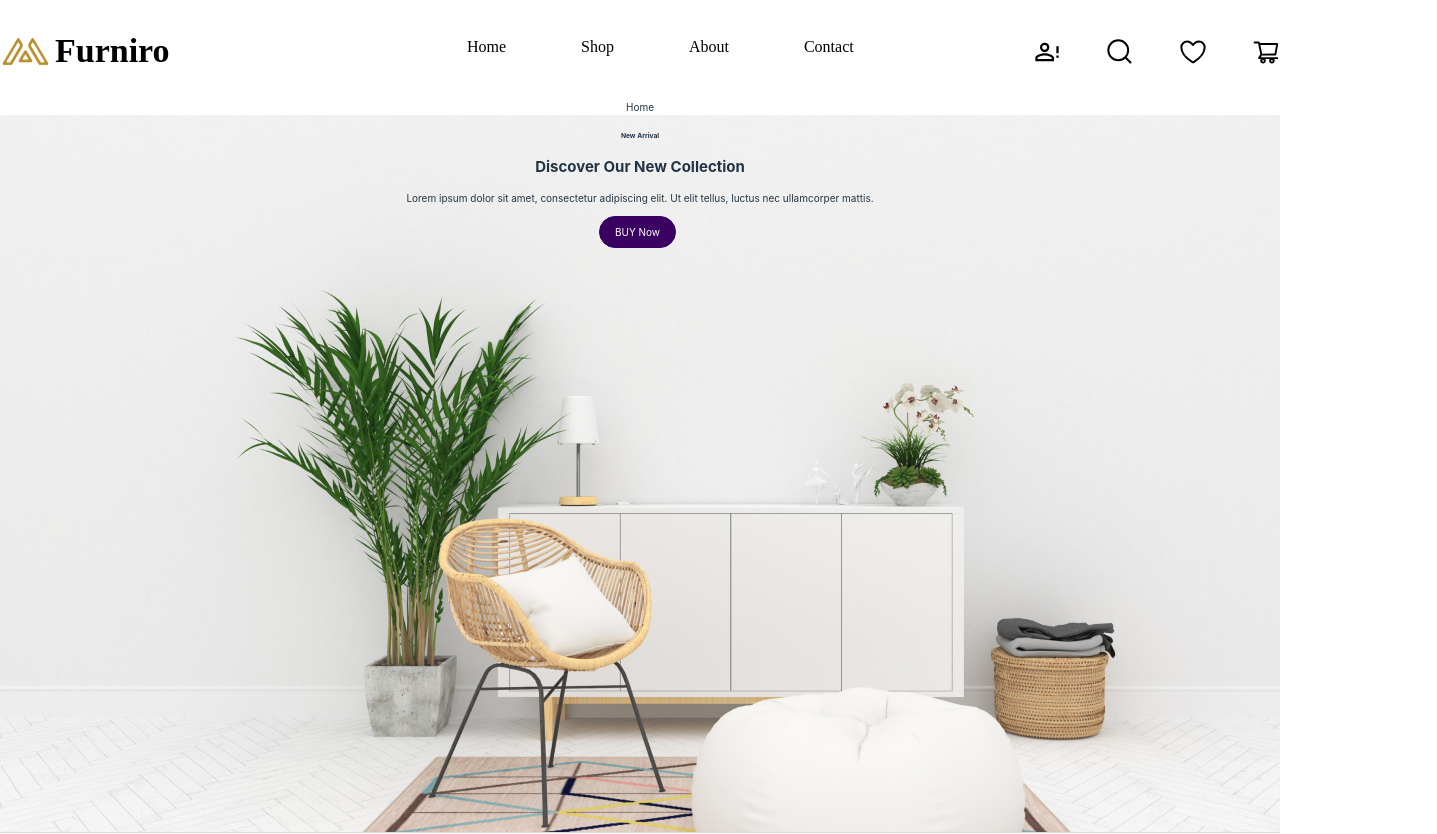
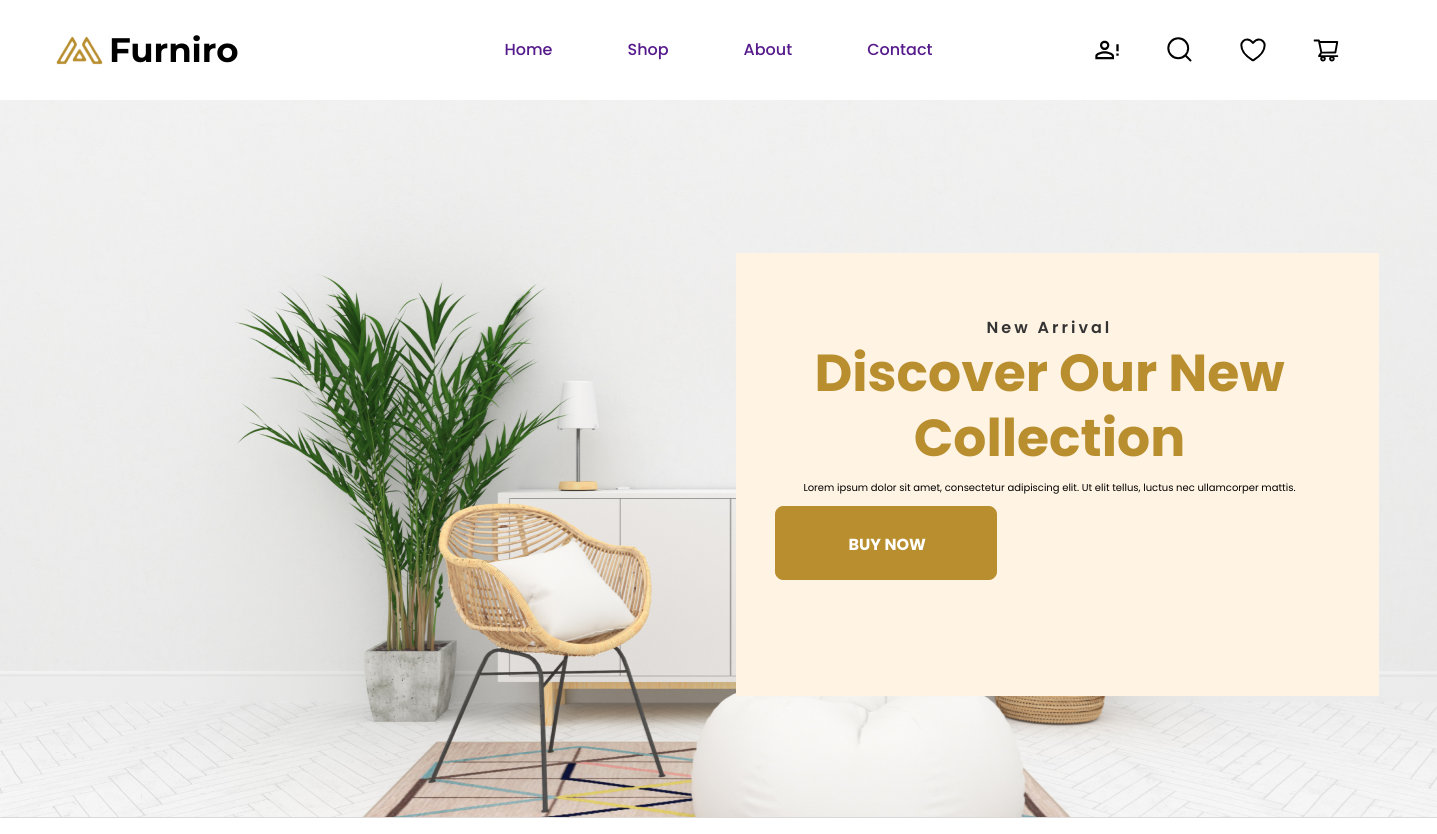
Before and after one commit to SubwaySerfer/e-commerce, a Vue app: page /home in a window 1280 px wide. Shown: the top 834 px of the page, 1437 px wide, since content can reach past the window. Built offline with nearby package versions, Linux system fonts and the light colour scheme.

Commit message:
fix: change styles for header

```diff
--- a/src/App.vue
+++ b/src/App.vue
@@ -20,13 +20,10 @@ export default {
 };
 </script>
 <style scoped>
-* {
-  box-sizing: border-box;
-}
-
 html {
-  font-family: "Roboto", sans-serif;
+  font-family: "Poppins", sans-serif;
   font-size: 10px;
+  color: #000;
 }
 
 body {
@@ -58,4 +55,16 @@ body {
 }
 </style>
 
-<style></style>
+<style>
+h1,
+h2,
+h3,
+h4,
+h5,
+h6 {
+  margin: 0;
+}
+ul {
+  padding-left: 0;
+}
+</style>
--- a/src/components/home/PromoSection.vue
+++ b/src/components/home/PromoSection.vue
@@ -1,13 +1,13 @@
 <template>
   <section class="promo-section">
-    <div>
+    <div class="promo-box">
       <h6>New Arrival</h6>
       <h2>Discover Our New Collection</h2>
       <p>
         Lorem ipsum dolor sit amet, consectetur adipiscing elit. Ut elit tellus,
         luctus nec ullamcorper mattis.
       </p>
-      <base-button>BUY Now</base-button>
+      <base-button class="btn">BUY Now</base-button>
     </div>
   </section>
 </template>
@@ -16,5 +16,39 @@
 .promo-section {
   height: 71.7rem;
   background-image: url("../../assets/image/home/promo-homePage.png");
+  display: flex;
+  justify-content: flex-end;
+  align-items: start;
+  padding-top: 15.3rem;
+  padding-right: 5.8rem;
+}
+.promo-box {
+  display: flex;
+  flex-direction: column;
+  width: 64.3rem;
+  height: 44.3rem;
+  padding: 6.2rem 5.6rem 3.7rem 3.9rem;
+  background-color: #fff3e3;
+}
+.btn {
+  width: 22.2rem;
+  height: 7.4rem;
+}
+h6 {
+  color: #333;
+  /* font-family: Poppins; */
+  font-size: 1.6rem;
+  font-style: normal;
+  font-weight: 600;
+  line-height: normal;
+  letter-spacing: 0.3rem;
+}
+h2 {
+  color: #b88e2f;
+  /* font-family: Poppins; */
+  font-size: 5.2rem;
+  font-style: normal;
+  font-weight: 700;
+  line-height: 6.5rem;
 }
 </style>
--- a/src/components/layout/TheFooter.vue
+++ b/src/components/layout/TheFooter.vue
@@ -39,8 +39,8 @@
 
 <style scoped>
 h4 {
-  color: #000;
-  font-family: Poppins;
+  /* color: #000; */
+  /* font-family: Poppins; */
   font-size: 2.4rem;
   font-style: normal;
   font-weight: 700;
@@ -69,8 +69,8 @@ section {
   gap: 4.6rem;
 }
 a {
-  color: #000;
-  font-family: Poppins;
+  /* color: #000; */
+  /* font-family: Poppins; */
   font-size: 1.6rem;
   font-style: normal;
   font-weight: 500;
@@ -81,7 +81,7 @@ a {
 h6,
 .input-box_label {
   color: #9f9f9f;
-  font-family: Poppins;
+  /* font-family: Poppins; */
   font-size: 1.6rem;
   font-style: normal;
   font-weight: 500;
@@ -91,7 +91,7 @@ h6,
 }
 .adress-info {
   color: #9f9f9f;
-  font-family: Poppins;
+  /* font-family: Poppins; */
   font-size: 1.6rem;
   font-style: normal;
   font-weight: 400;
@@ -108,8 +108,8 @@ ul {
   padding: 0;
 }
 .rights-info {
-  color: #000;
-  font-family: Poppins;
+  /* color: #000; */
+  /* font-family: Poppins; */
   font-size: 1.6rem;
   font-style: normal;
   font-weight: 400;
@@ -134,7 +134,7 @@ input {
   border-bottom: 0.1rem solid #000;
   width: 20rem;
   color: #9f9f9f;
-  font-family: Poppins;
+  /* font-family: Poppins; */
   font-size: 1.4rem;
   font-style: normal;
   font-weight: 400;
@@ -146,8 +146,8 @@ input {
   border: 0;
   border-bottom: 0.1rem solid #000000;
   border-radius: 0;
-  color: #000;
-  font-family: Poppins;
+  /* color: #000;
+  font-family: Poppins; */
   font-size: 1.4rem;
   font-style: normal;
   font-weight: 500;
--- a/src/components/layout/TheHeader.vue
+++ b/src/components/layout/TheHeader.vue
@@ -16,7 +16,7 @@
         <li><a href="">Contact</a></li>
       </ul>
     </nav>
-    <div>
+    <div class="icons-box">
       <ul class="icons-list">
         <li>
           <a href=""><img src="../../assets/icons/account-icon.svg" /></a>
@@ -40,8 +40,9 @@ header {
   height: 10rem;
   display: flex;
   flex-direction: row;
-  justify-content: space-between;
-  width: 100%;
+  justify-content: flex-start;
+  padding: 3.35rem 10rem 3.45rem 5.4rem;
+  align-items: center;
 }
 
 .main-logo {
@@ -54,7 +55,10 @@ header {
   align-items: center;
   gap: 0.5rem;
   height: 4.1rem;
-  padding: 3rem 0;
+  padding-right: 26.6rem;
+}
+.icons-box {
+  padding-left: 15.8rem;
 }
 h1 {
   color: #000;
@@ -65,23 +69,17 @@ h1 {
   line-height: normal;
   margin: 0;
 }
-nav {
-  padding-left: 26.6rem;
-}
 ul {
   display: flex;
   flex-direction: row;
   gap: 7.5rem;
   margin: 0;
-  padding: 3.8rem 0;
 }
 li {
   list-style-type: none;
 }
 a {
   text-decoration: none;
-  color: #000;
-  font-family: Poppins;
   font-size: 1.6rem;
   font-style: normal;
   font-weight: 500;
@@ -91,11 +89,9 @@ a {
 .icons-list {
   width: 24.7rem;
   gap: 4.5rem;
-  padding-left: 14.8rem;
+  display: flex;
+  justify-content: center;
+  align-items: center;
+  padding: 7px 0 0 5px;
 }
-/* .account-icon {
-  background-image: url(../../assets/icons/account-icon.svg);
-  width: 20px;
-  display: block;
-} */
 </style>
--- a/src/components/ui/BaseButton.vue
+++ b/src/components/ui/BaseButton.vue
@@ -33,41 +33,48 @@ export default {
 button,
 a {
   text-decoration: none;
-  padding: 0.75rem 1.5rem;
-  font: inherit;
-  background-color: #3a0061;
-  border: 1px solid #3a0061;
-  color: white;
+  padding: 2.5rem 7.2rem;
+  /* font: inherit; */
+  background-color: #b88e2f;
+  border: 1px solid #b88e2f;
+  /* color: white; */
   cursor: pointer;
-  border-radius: 30px;
-  margin-right: 0.5rem;
+  /* margin-right: 0.5rem; */
   display: inline-block;
+  color: #fff;
+  /* font-family: Poppins; */
+  font-size: 1.6rem;
+  font-style: normal;
+  font-weight: 700;
+  line-height: normal;
+  text-transform: uppercase;
+  white-space: nowrap;
 }
 
 a:hover,
 a:active,
 button:hover,
 button:active {
-  background-color: #270041;
-  border-color: #270041;
+  background-color: #b88e2f;
+  border-color: #b88e2f;
 }
 
 .flat {
   background-color: transparent;
-  color: #3a0061;
+  color: #b88e2f;
   border: none;
 }
 
 .outline {
   background-color: transparent;
-  border-color: #270041;
-  color: #270041;
+  border-color: #b88e2f;
+  color: #b88e2f;
 }
 
 .flat:hover,
 .flat:active,
 .outline:hover,
 .outline:active {
-  background-color: #edd2ff;
+  background-color: #b88e2f;
 }
 </style>
--- a/src/pages/home/HomePage.vue
+++ b/src/pages/home/HomePage.vue
@@ -1,4 +1,6 @@
-<template>Home <PromoSection></PromoSection></template>
+<template>
+  <PromoSection></PromoSection>
+</template>
 
 <script>
 import PromoSection from "../../components/home/PromoSection.vue";
--- a/src/style.css
+++ b/src/style.css
@@ -1,4 +1,6 @@
-:root {
+@import url('https://fonts.googleapis.com/css2?family=Montserrat:wght@700&family=Poppins:wght@400;500;600;700&display=swap');
+
+/* :root {
   font-family: Inter, system-ui, Avenir, Helvetica, Arial, sans-serif;
   line-height: 1.5;
   font-weight: 400;
@@ -12,28 +14,30 @@
   -webkit-font-smoothing: antialiased;
   -moz-osx-font-smoothing: grayscale;
   -webkit-text-size-adjust: 100%;
-}
+} */
 
 html {
   font-size: 10px;
+  font-family: 'Poppins', sans-serif;
+
 }
-a {
+/* a {
   font-weight: 500;
   color: #646cff;
   text-decoration: inherit;
 }
 a:hover {
   color: #535bf2;
-}
+} */
 
-a {
+/* a {
   font-weight: 500;
   color: #646cff;
   text-decoration: inherit;
 }
 a:hover {
   color: #535bf2;
-}
+} */
 
 body {
   margin: 0;
@@ -66,6 +70,9 @@ button:focus,
 button:focus-visible {
   outline: 4px auto -webkit-focus-ring-color;
 }
+* {
+  box-sizing: border-box;
+}
 
 .card {
   padding: 2em;
@@ -83,7 +90,7 @@ button:focus-visible {
   width: 1440px;
 }
 
-@media (prefers-color-scheme: light) {
+/* @media (prefers-color-scheme: light) {
   :root {
     color: #213547;
     background-color: #ffffff;
@@ -94,4 +101,4 @@ button:focus-visible {
   button {
     background-color: #f9f9f9;
   }
-}
+} */
```
